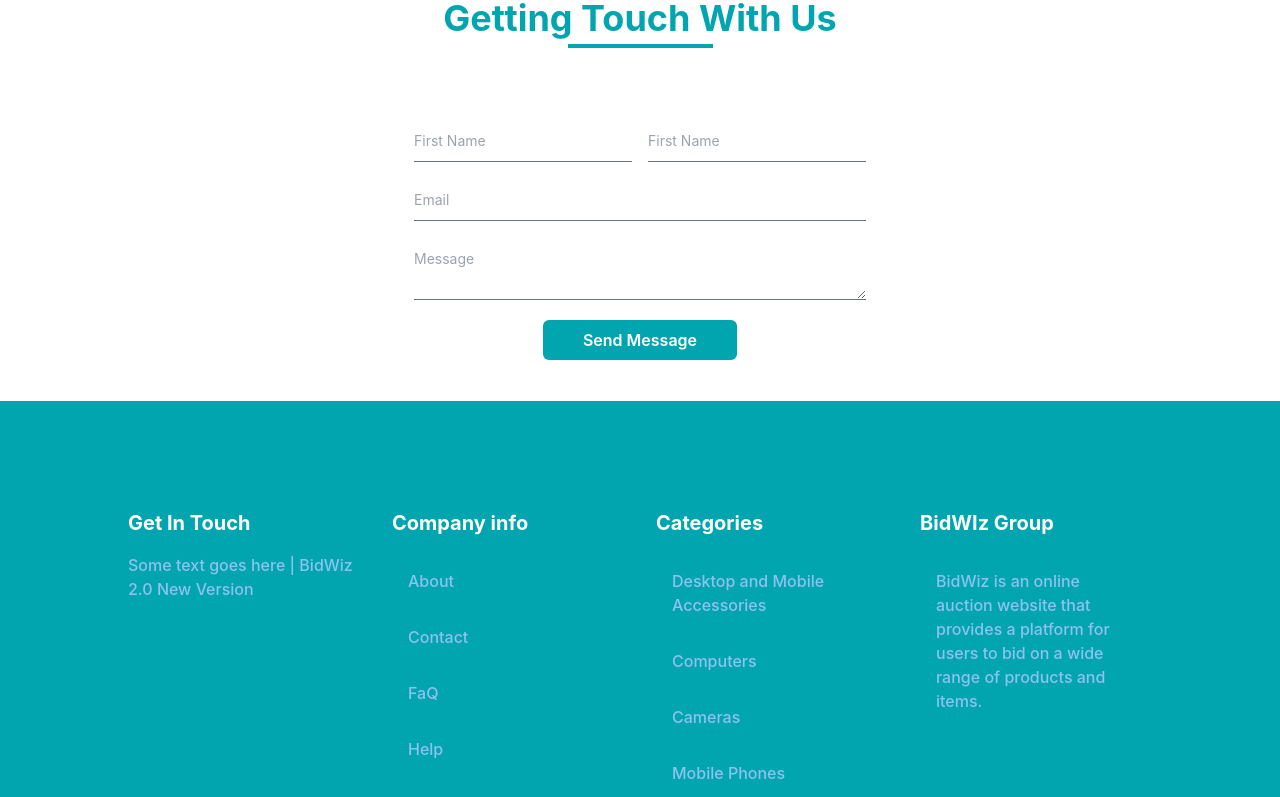
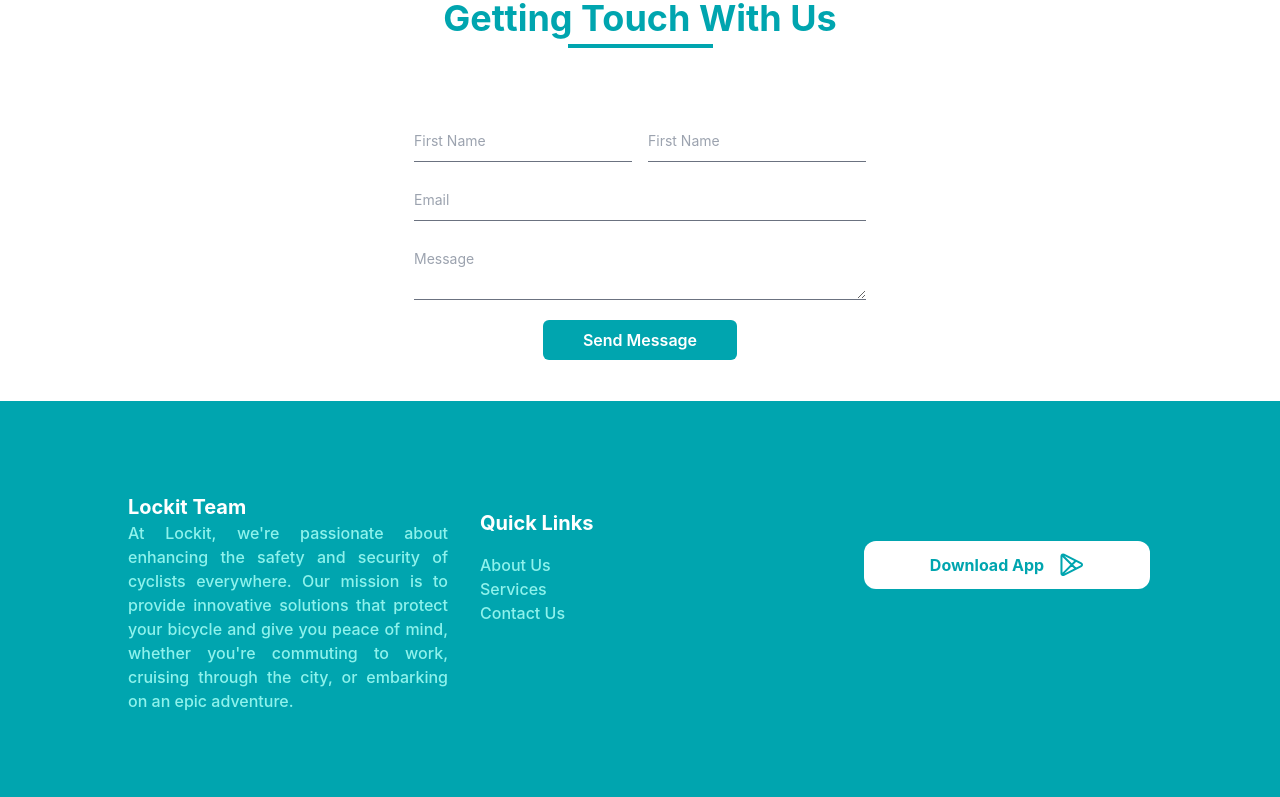
Before and after one commit to yashEra/lockit, a React (Create React App) app: page / in a window 1280 px wide. Shown: the part 2000-2797 px from the top of the page. Built offline with nearby package versions, Linux system fonts and the light colour scheme.

Commit message:
Style Fixed

```diff
--- /dev/null
+++ b/src/components/button/ButtonTwo.jsx
@@ -0,0 +1,16 @@
+const ButtonTwo = () => {
+    return (
+      <div className="m-8">
+        <button className="w-[286px] flex justify-center mt-4 font-bold text-[#00A5AF] bg-white">
+          Download App{" "}
+          <img
+            src="http://localhost:3000/images/playstore-2.svg"
+            className="pl-4"
+            alt="playstore"
+          />
+        </button>
+      </div>
+    );
+  };
+
+  export default ButtonTwo;
--- a/src/components/card/FeaturesCard.jsx
+++ b/src/components/card/FeaturesCard.jsx
@@ -3,7 +3,7 @@ const FeaturesCard = (props) => {
       <div className="bg-[white] drop-shadow-md rounded-xl transform hover:scale-105 duration-300 hover:shadow-lg">
         <a href="#">
           <img
-            className="h-72 md:h-[172px] w-full object-center rounded-lg"
+            className="h-72 md:h-[172px] w-full object-center rounded-lg pt-4"
             src={`http://localhost:3000/images/${props.icon}`}
             alt="Product Image"
           />
--- a/src/components/footer/Footer.jsx
+++ b/src/components/footer/Footer.jsx
@@ -1,62 +1,60 @@
+import ButtonTwo from "../button/ButtonTwo";
+
 const Footer = () => {
   return (
     <div className="bg-[#00A5AF]">
-    <div
-      className=" text-white w-full py-[60px] grid md:grid-cols-2 lg:grid-cols-4 gap-8 text-left px-[5%] md:px-[10%]"
-    >
-      <div className="flex flex-col items-start pt-8">
-        <h2 className="font-bold text-xl py-4">Get In Touch</h2>
-        <span className="text-left text-[#8EC2F2] font-medium">
-          Some text goes here | BidWiz 2.0 New Version
-        </span>
-        <div className="flex flex-row items-start pt-4">
-
+      <div className=" text-white w-full py-[60px] grid md:grid-cols-2 lg:grid-cols-3 gap-8 text-left px-[5%] md:px-[10%]">
+        <div className="flex flex-col items-start pt-8">
+          <h2 className="font-bold text-xl py-4t text-center">Lockit Team</h2>
+          <span className="text-left text-[#8EF2EC] font-medium text-justify">
+            At Lockit, we're passionate about enhancing the safety and security
+            of cyclists everywhere. Our mission is to provide innovative
+            solutions that protect your bicycle and give you peace of mind,
+            whether you're commuting to work, cruising through the city, or
+            embarking on an epic adventure.
+          </span>
+          <div className="flex flex-row items-start pt-4"></div>
         </div>
-      </div>
-      <div className="flex flex-col items-start pt-8">
+        {/* <div className="flex flex-col items-start pt-8">
         <h2 className="font-bold text-xl py-4">Company info</h2>
         <ul className="flex flex-col items-start font-medium">
-          <li className="text-[#8EC2F2]">
+          <li className="text-[#8EF2EC]">
             <a href="about">About</a>
           </li>
-          <li className="text-[#8EC2F2]">
+          <li className="text-[#8EF2EC]">
             <a href="contact">Contact</a>
           </li>
-          <li className="text-[#8EC2F2]">
+          <li className="text-[#8EF2EC]">
             <a href="faq">FaQ</a>
           </li>
-          <li className="text-[#8EC2F2]">
+          <li className="text-[#8EF2EC]">
             <a href="help">Help</a>
           </li>
         </ul>
+      </div> */}
+        <div className="flex flex-col items-start pt-8">
+          <h2 className="font-bold text-xl py-4">Quick Links</h2>
+          <ul className="flex flex-col items-start font-medium">
+            <li className="text-[#8EF2EC]">
+              <a href="#">About Us</a>
+            </li>
+            <li className="text-[#8EF2EC]">
+              <a href="#">Services</a>
+            </li>
+            <li className="text-[#8EF2EC]">
+              <a href="#">Contact Us</a>
+            </li>
+          </ul>
+        </div>
+        <div className="flex flex-col items-start pt-8">
+          <ButtonTwo />
+        </div>
       </div>
-      <div className="flex flex-col items-start pt-8">
-        <h2 className="font-bold text-xl py-4">Categories</h2>
-        <ul className="flex flex-col items-start font-medium">
-          <li className="text-[#8EC2F2]">
-            <a href="#">Desktop and Mobile Accessories</a>
-          </li>
-          <li className="text-[#8EC2F2]">
-            <a href="#">Computers</a>
-          </li>
-          <li className="text-[#8EC2F2]">
-            <a href="#">Cameras</a>
-          </li>
-          <li className="text-[#8EC2F2]">
-            <a href="#">Mobile Phones</a>
-          </li>
-        </ul>
+      <div className="flex flex-row justify-center py-8 px-[5%] md:px-[10%]">
+        <span className="text-md text-white font-bold">
+          Made With 💗 By Team Lockit. All Right Reserved.
+        </span>
       </div>
-      <div className="flex flex-col items-start pt-8">
-        <h2 className="font-bold text-xl py-4">BidWIz Group</h2>
-        <ul className="flex flex-col items-start font-medium">
-          <li className="text-[#8EC2F2]">
-            <a href="#">BidWiz is an online auction website that provides a platform for users to bid on a wide range of products and items.</a>
-          </li>
-        </ul>
-      </div>
-    </div>
-    <div className="flex flex-row justify-center py-8 px-[5%] md:px-[10%]"><span className="text-md text-white font-bold">Made With 💗 By BidWiz Team. All Right Reserved.</span></div>
     </div>
   );
 };
--- a/src/components/navbar/NavBar.jsx
+++ b/src/components/navbar/NavBar.jsx
@@ -15,9 +15,9 @@ const NavBar = () => {
         <div>
           <div className="hidden md:flex">
             <ul className="flex text-[#555555] items-center">
-              <li>Services</li>
-              <li>About Us</li>
-              <li>Contact Us</li>
+              <li className="p-4">Services</li>
+              <li className="p-4">About Us</li>
+              <li className="p-4">Contact Us</li>
             </ul>
           </div>
           <div className="block md:hidden">
@@ -25,10 +25,10 @@ const NavBar = () => {
           </div>
           <div className={nav ? "w-full bg-[#00A5AF] text-[#f9ffff] absolute top-[79px] left-0 flex justify-center text-center" : "absolute left-[-100%]"}>
             <ul>
-              <li className="text-2xl">Services</li>
-              <li className="text-2xl">About Us</li>
-              <li className="text-2xl">Contact Us</li>
-              <button className="m-8">Get Start</button>
+              <li className="text-2xl p-4">Services</li>
+              <li className="text-2xl p-4">About Us</li>
+              <li className="text-2xl p-4">Contact Us</li>
+              <button className="ml-4 text-[#00A5AF] bg-white">Get Start</button>
             </ul>
           </div>
         </div>
--- a/src/index.css
+++ b/src/index.css
@@ -18,9 +18,9 @@
     h1{
         @apply text-3xl font-bold
     }
-    li{
+    /* li{
         @apply p-4
-    }
+    } */
     button{
         @apply bg-[#00A5AF] px-5 py-3 rounded-xl
     }
```
Also changed, not shown: public/images/playstore-2.svg (added).
